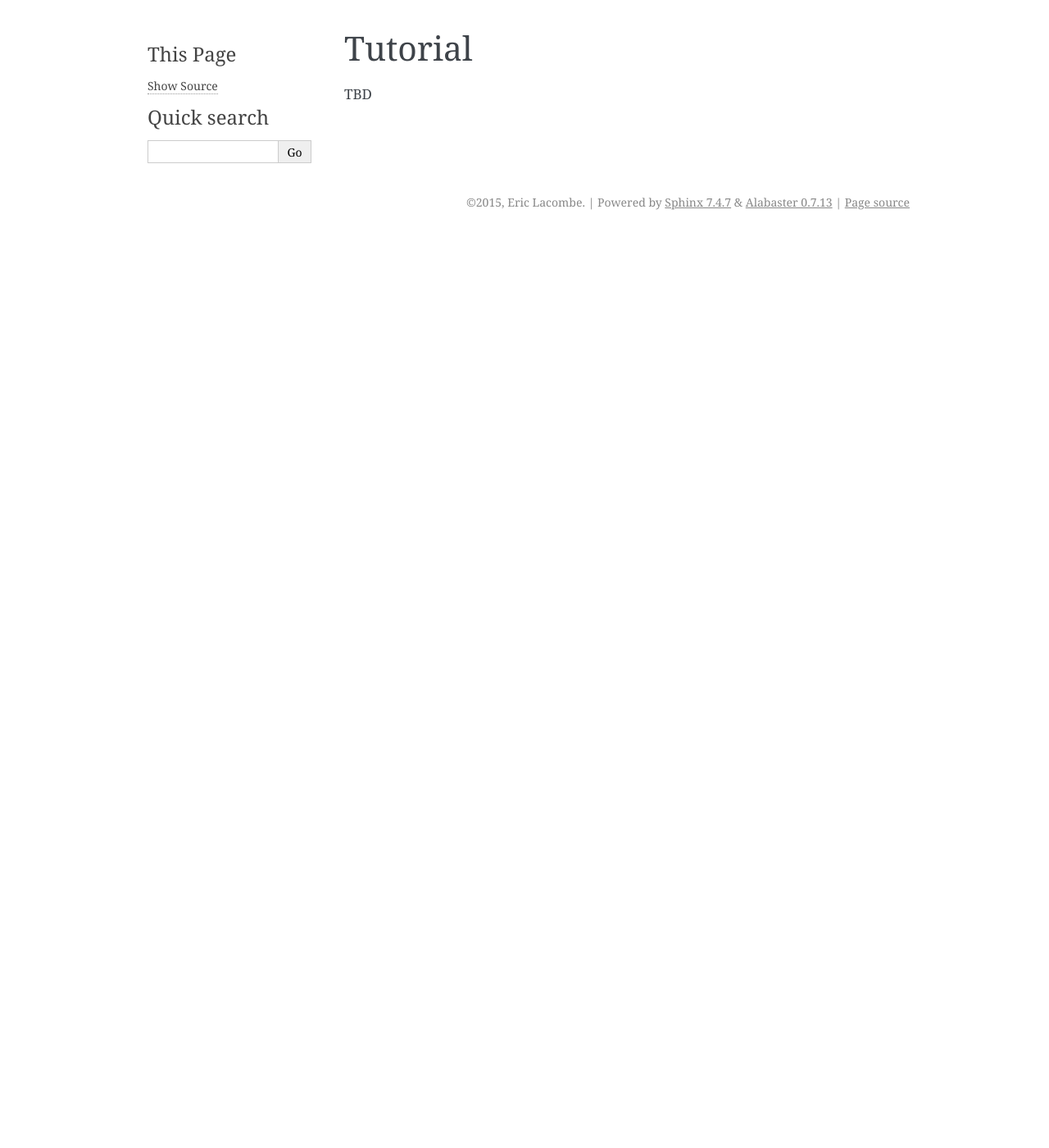
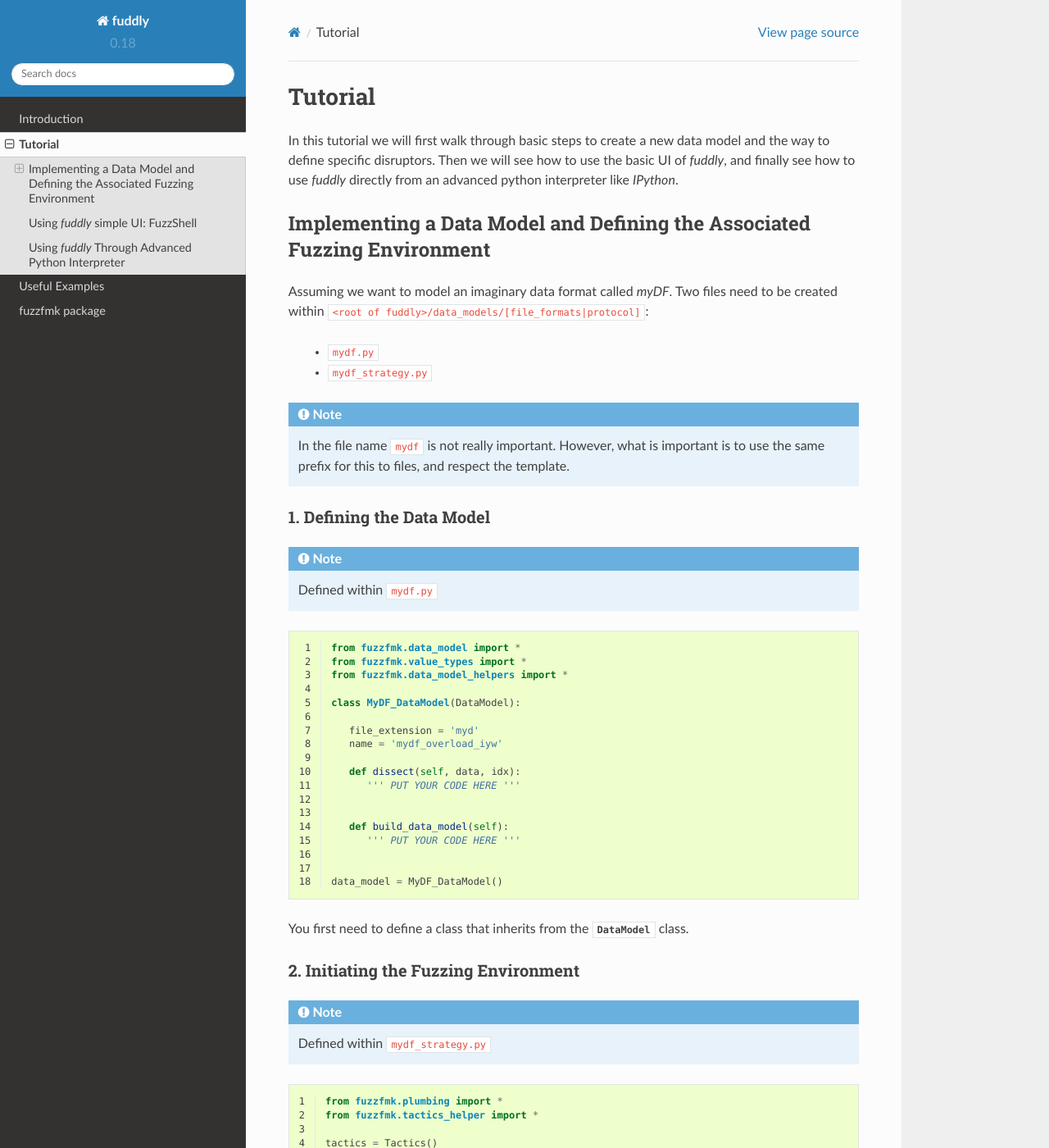
Before and after one commit to k0retux/fuddly, a Sphinx documentation site: the page built from docs/source/tutorial.rst, in a window 1280 px wide and 1400 px high. Shown: the whole window at 82% size. Built offline with Sphinx 7.4.7 and the Read the Docs theme 2.0.0, drawn with Linux system fonts in a browser that asks for light colours; some of the changed text lies outside the part shown.

Commit message:
Initiate Tutorial structure & change default sphinx theme

```diff
--- a/docs/source/conf.py
+++ b/docs/source/conf.py
@@ -101,7 +101,14 @@
 
 # The theme to use for HTML and HTML Help pages.  See the documentation for
 # a list of builtin themes.
-html_theme = 'alabaster'
+# html_theme = 'alabaster'
+
+try:
+    import sphinx_rtd_theme
+    html_theme = 'sphinx_rtd_theme'
+    html_theme_path = [sphinx_rtd_theme.get_html_theme_path()]
+except ImportError:
+    html_theme = 'alabaster'
 
 # Theme options are theme-specific and customize the look and feel of a theme
 # further.  For a list of options available for each theme, see the
--- a/docs/source/examples.rst
+++ b/docs/source/examples.rst
@@ -1,3 +1,5 @@
+.. _useful-examples:
+
 Useful Examples
 ***************
 
--- a/docs/source/fuzzfmk.rst
+++ b/docs/source/fuzzfmk.rst
@@ -20,6 +20,7 @@
 .. automodule:: fuzzfmk.data_model
     :members:
     :private-members:
+    :special-members:
     :show-inheritance:
 
 fuzzfmk.data_model_helpers module
--- a/docs/source/tutorial.rst
+++ b/docs/source/tutorial.rst
@@ -1,4 +1,106 @@
 Tutorial
 ********
 
-TBD
+In this tutorial we will first walk through basic steps to create a
+new data model and the way to define specific disruptors. Then we will
+see how to use the basic UI of `fuddly`, and finally see how to use
+`fuddly` directly from an advanced python interpreter like `IPython`.
+
+Implementing a Data Model and Defining the Associated Fuzzing Environment
+=========================================================================
+
+Assuming we want to model an imaginary data format called `myDF`.  Two
+files need to be created within ``<root of
+fuddly>/data_models/[file_formats|protocol]``:
+
+  - ``mydf.py``
+  - ``mydf_strategy.py``
+
+
+.. note:: In the file name ``mydf`` is not really important. However,
+   what is important is to use the same prefix for this to
+   files, and respect the template.
+
+
+1. Defining the Data Model
+--------------------------
+
+.. note:: Defined within ``mydf.py``
+
+.. code-block:: python
+   :linenos:
+
+   from fuzzfmk.data_model import *
+   from fuzzfmk.value_types import *
+   from fuzzfmk.data_model_helpers import *
+
+   class MyDF_DataModel(DataModel):
+
+      file_extension = 'myd'
+      name = 'mydf_overload_iyw'
+
+      def dissect(self, data, idx):
+         ''' PUT YOUR CODE HERE '''
+
+
+      def build_data_model(self):
+         ''' PUT YOUR CODE HERE '''
+
+
+   data_model = MyDF_DataModel()
+
+
+You first need to define a class that inherits from the :class:`DataModel` class.
+
+
+2. Initiating the Fuzzing Environment
+-------------------------------------
+
+.. note:: Defined within ``mydf_strategy.py``
+
+.. code-block:: python
+   :linenos:
+
+   from fuzzfmk.plumbing import *
+   from fuzzfmk.tactics_helper import *
+
+   tactics = Tactics()
+
+
+
+3. Defining the Targets
+-----------------------
+
+3.1 Generic Targets
++++++++++++++++++++
+
+
+3.1 Specific Targets
+++++++++++++++++++++
+
+
+4. Defining the Logger
+----------------------
+
+
+5. Defining Specific Disruptors
+-------------------------------
+
+.. note:: Also look at :ref:`useful-examples`
+
+
+
+6. Defining Probes and Operators
+--------------------------------
+
+
+
+Using `fuddly` simple UI: FuzzShell
+===================================
+
+
+
+
+
+Using `fuddly` Through Advanced Python Interpreter
+==================================================
```
Also changed, not shown: README.md (+2 -0 lines), 1 other file.
